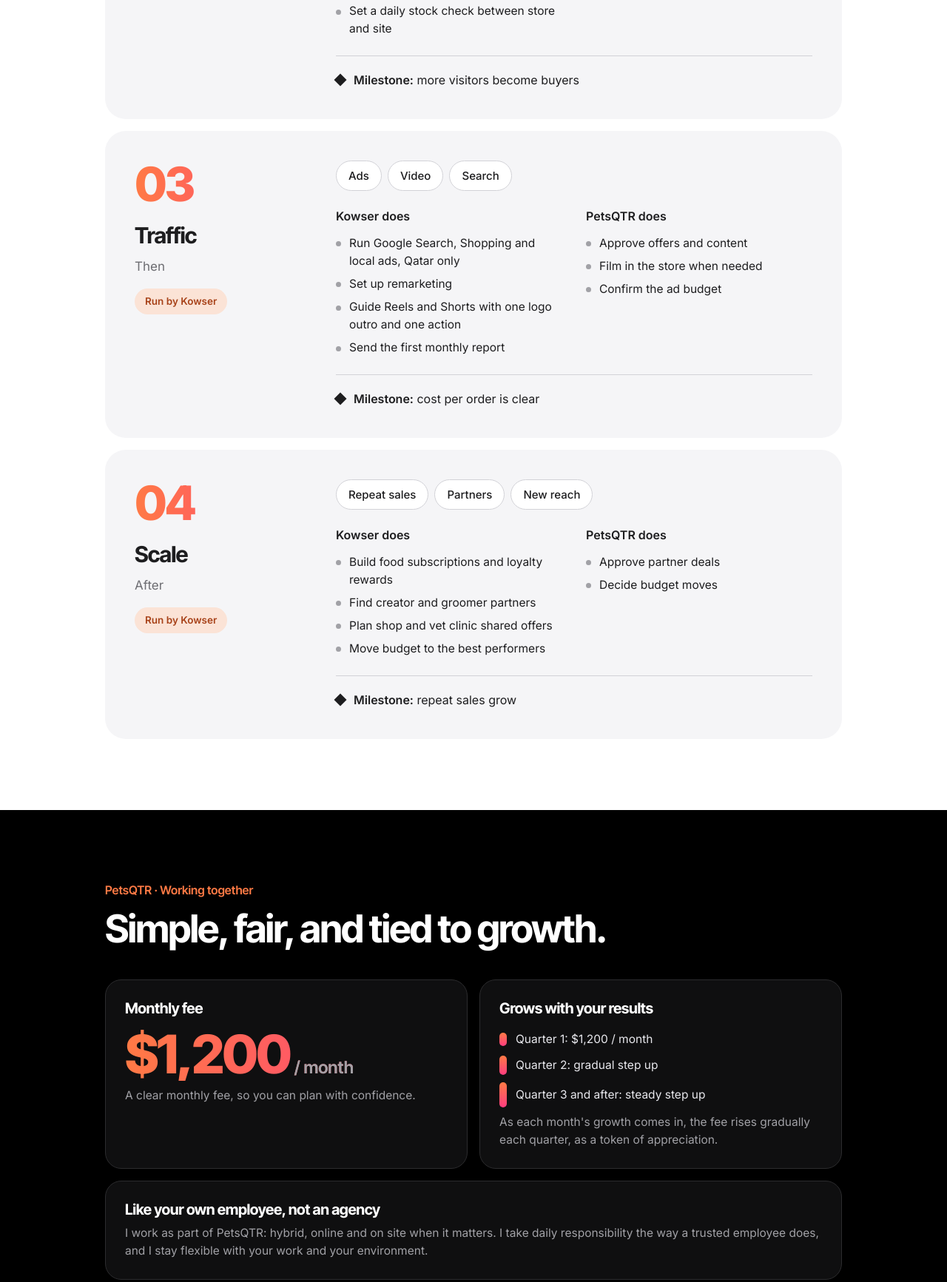
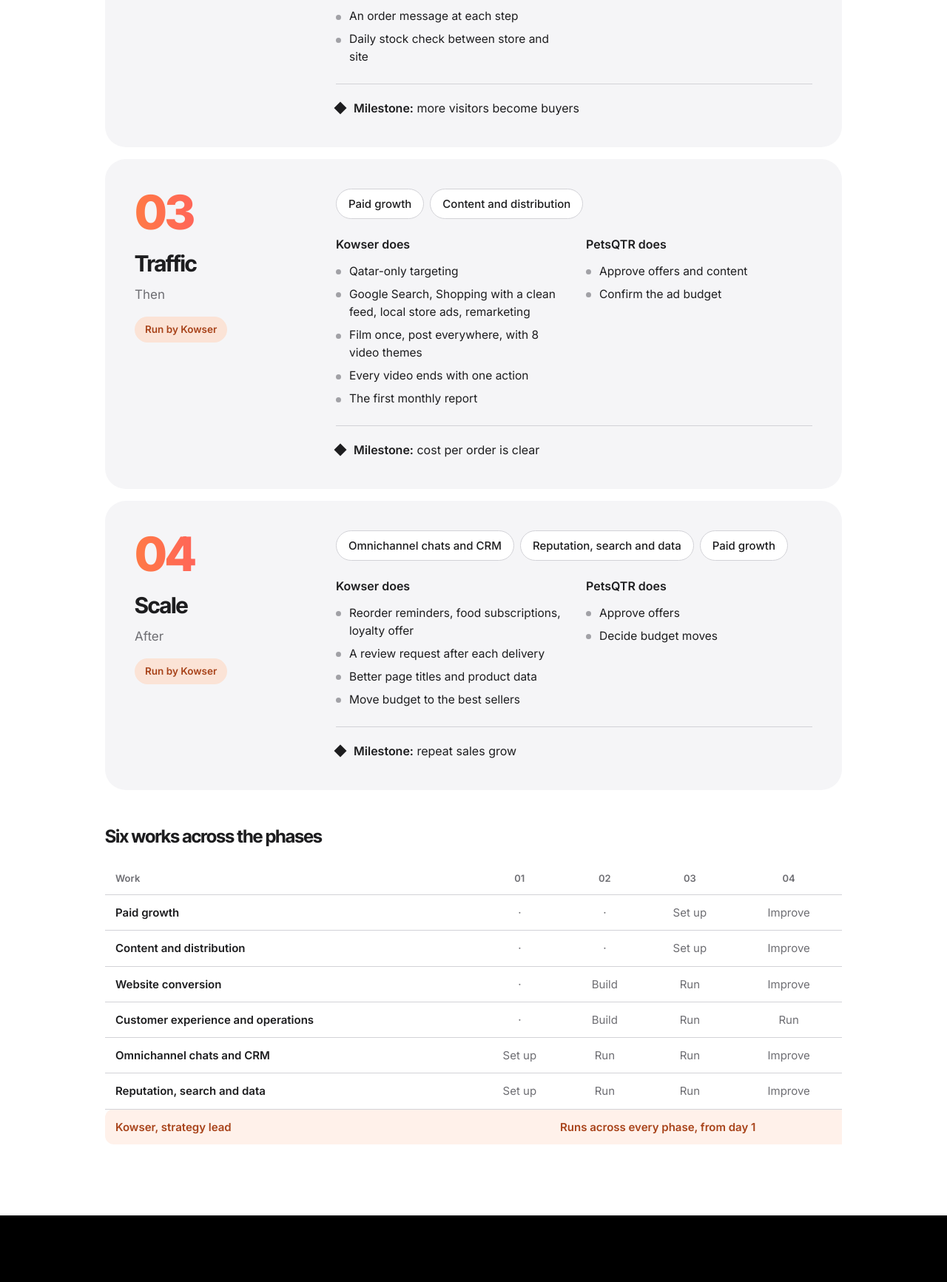
Before and after one commit to KowserAhmed-KDC/petsqtr-proposal, a plain HTML site: page index.html in a window 1280 px wide. Shown: the part 7437-9170 px from the top of the page at 74% size. Drawn offline with Linux system fonts and the light colour scheme.

Commit message:
Update index.html

```diff
--- a/index.html
+++ b/index.html
@@ -176,6 +176,15 @@ h2 { font-family: var(--display); font-weight: 700; font-size: clamp(32px, 6vw,
 .mile::before { content: ""; display: inline-block; width: 12px; height: 12px; background: var(--ink); transform: rotate(45deg); margin-right: 12px; }
 @media (max-width: 860px) { .phase { grid-template-columns: 1fr; padding: 28px; gap: 22px; } .cols { grid-template-columns: 1fr; gap: 22px; } .pn { font-size: 52px; } }
 
+.mx-t { font-family: var(--display); font-size: 24px; letter-spacing: -.03em; margin: 44px 0 16px; }
+.mx-w { overflow-x: auto; }
+.mx { width: 100%; border-collapse: collapse; min-width: 560px; font-size: 15px; }
+.mx th, .mx td { padding: 12px 14px; border-bottom: 1px solid var(--line); text-align: center; }
+.mx th:first-child, .mx td:first-child { text-align: left; font-weight: 600; }
+.mx th { color: var(--muted); font-size: 13px; }
+.mx td:not(:first-child) { color: var(--muted); }
+.mx tr.lead td { background: #fff1ea; color: #a8431a; font-weight: 600; text-align: center; border-bottom: 0; }
+.mx tr.lead td:first-child { text-align: left; border-radius: 12px 0 0 12px; }
 /* investment */
 .price { font-family: var(--display); font-weight: 800; font-size: clamp(44px, 8vw, 72px); letter-spacing: -.045em; line-height: 1; margin: 14px 0 6px; }
 .price small { font-size: .32em; letter-spacing: 0; color: var(--muted-dark); font-weight: 600; margin-left: 6px; }
@@ -345,10 +354,10 @@ footer p { color: var(--muted-dark); max-width: 80ch; }
       <article class="phase">
         <div class="pl"><div class="pn">01</div><h3>Foundation</h3><p class="pt">Start</p><span class="run">Run by Kowser</span></div>
         <div class="pr">
-          <div class="chips2"><span>Tracking</span><span>Chats</span><span>Orders</span></div>
+          <div class="chips2"><span>Reputation, search and data</span><span>Omnichannel chats and CRM</span></div>
           <div class="cols">
-            <div><h4>Kowser does</h4><ul class="bul"><li>Set up tracking for purchases, chats, calls and app installs</li><li>Write the order flow and complaint routine</li><li>Set up one number and one shared inbox</li><li>Plan replies to open reviews</li></ul></div>
-            <div><h4>PetsQTR does</h4><ul class="bul"><li>Share access: Analytics, Ads, store and app sales</li><li>Give the owner time for questions</li><li>Approve the routines</li></ul></div>
+            <div><h4>Kowser does</h4><ul class="bul"><li>Tracking for purchases, chats, calls and app installs</li><li>One number and one shared inbox</li><li>Product catalog and quick replies</li><li>A reply to every review</li></ul></div>
+            <div><h4>PetsQTR does</h4><ul class="bul"><li>Share access: Analytics, Ads, store and app sales</li><li>Approve the routines</li></ul></div>
           </div>
           <p class="mile"><b>Milestone:</b> first real numbers in one report</p>
         </div>
@@ -356,9 +365,9 @@ footer p { color: var(--muted-dark); max-width: 80ch; }
       <article class="phase">
         <div class="pl"><div class="pn">02</div><h3>Conversion</h3><p class="pt">Next</p><span class="run">Run by Kowser</span></div>
         <div class="pr">
-          <div class="chips2"><span>Website</span><span>Product pages</span><span>Mobile</span></div>
+          <div class="chips2"><span>Website conversion</span><span>Customer experience and operations</span></div>
           <div class="cols">
-            <div><h4>Kowser does</h4><ul class="bul"><li>Fix product pages: reviews, price, delivery, returns</li><li>Make mobile pages faster</li><li>Add a chat button and number in the header</li><li>Set a daily stock check between store and site</li></ul></div>
+            <div><h4>Kowser does</h4><ul class="bul"><li>Reviews on product pages</li><li>Payment, delivery and returns next to Add to cart</li><li>Chat button and phone number in the header</li><li>Faster mobile pages and online payment such as Apple Pay</li><li>An order message at each step</li><li>Daily stock check between store and site</li></ul></div>
             <div><h4>PetsQTR does</h4><ul class="bul"><li>Approve page changes</li><li>Share product photos and stock updates</li></ul></div>
           </div>
           <p class="mile"><b>Milestone:</b> more visitors become buyers</p>
@@ -367,10 +376,10 @@ footer p { color: var(--muted-dark); max-width: 80ch; }
       <article class="phase">
         <div class="pl"><div class="pn">03</div><h3>Traffic</h3><p class="pt">Then</p><span class="run">Run by Kowser</span></div>
         <div class="pr">
-          <div class="chips2"><span>Ads</span><span>Video</span><span>Search</span></div>
+          <div class="chips2"><span>Paid growth</span><span>Content and distribution</span></div>
           <div class="cols">
-            <div><h4>Kowser does</h4><ul class="bul"><li>Run Google Search, Shopping and local ads, Qatar only</li><li>Set up remarketing</li><li>Guide Reels and Shorts with one logo outro and one action</li><li>Send the first monthly report</li></ul></div>
-            <div><h4>PetsQTR does</h4><ul class="bul"><li>Approve offers and content</li><li>Film in the store when needed</li><li>Confirm the ad budget</li></ul></div>
+            <div><h4>Kowser does</h4><ul class="bul"><li>Qatar-only targeting</li><li>Google Search, Shopping with a clean feed, local store ads, remarketing</li><li>Film once, post everywhere, with 8 video themes</li><li>Every video ends with one action</li><li>The first monthly report</li></ul></div>
+            <div><h4>PetsQTR does</h4><ul class="bul"><li>Approve offers and content</li><li>Confirm the ad budget</li></ul></div>
           </div>
           <p class="mile"><b>Milestone:</b> cost per order is clear</p>
         </div>
@@ -378,15 +387,28 @@ footer p { color: var(--muted-dark); max-width: 80ch; }
       <article class="phase">
         <div class="pl"><div class="pn">04</div><h3>Scale</h3><p class="pt">After</p><span class="run">Run by Kowser</span></div>
         <div class="pr">
-          <div class="chips2"><span>Repeat sales</span><span>Partners</span><span>New reach</span></div>
+          <div class="chips2"><span>Omnichannel chats and CRM</span><span>Reputation, search and data</span><span>Paid growth</span></div>
           <div class="cols">
-            <div><h4>Kowser does</h4><ul class="bul"><li>Build food subscriptions and loyalty rewards</li><li>Find creator and groomer partners</li><li>Plan shop and vet clinic shared offers</li><li>Move budget to the best performers</li></ul></div>
-            <div><h4>PetsQTR does</h4><ul class="bul"><li>Approve partner deals</li><li>Decide budget moves</li></ul></div>
+            <div><h4>Kowser does</h4><ul class="bul"><li>Reorder reminders, food subscriptions, loyalty offer</li><li>A review request after each delivery</li><li>Better page titles and product data</li><li>Move budget to the best sellers</li></ul></div>
+            <div><h4>PetsQTR does</h4><ul class="bul"><li>Approve offers</li><li>Decide budget moves</li></ul></div>
           </div>
           <p class="mile"><b>Milestone:</b> repeat sales grow</p>
         </div>
       </article>
     </div>
+    <h3 class="mx-t">Six works across the phases</h3>
+    <div class="mx-w"><table class="mx">
+      <thead><tr><th>Work</th><th>01</th><th>02</th><th>03</th><th>04</th></tr></thead>
+      <tbody>
+        <tr><td>Paid growth</td><td>·</td><td>·</td><td>Set up</td><td>Improve</td></tr>
+        <tr><td>Content and distribution</td><td>·</td><td>·</td><td>Set up</td><td>Improve</td></tr>
+        <tr><td>Website conversion</td><td>·</td><td>Build</td><td>Run</td><td>Improve</td></tr>
+        <tr><td>Customer experience and operations</td><td>·</td><td>Build</td><td>Run</td><td>Run</td></tr>
+        <tr><td>Omnichannel chats and CRM</td><td>Set up</td><td>Run</td><td>Run</td><td>Improve</td></tr>
+        <tr><td>Reputation, search and data</td><td>Set up</td><td>Run</td><td>Run</td><td>Improve</td></tr>
+        <tr class="lead"><td>Kowser, strategy lead</td><td colspan="4">Runs across every phase, from day 1</td></tr>
+      </tbody>
+    </table></div>
   </div>
 </section>
 
```
